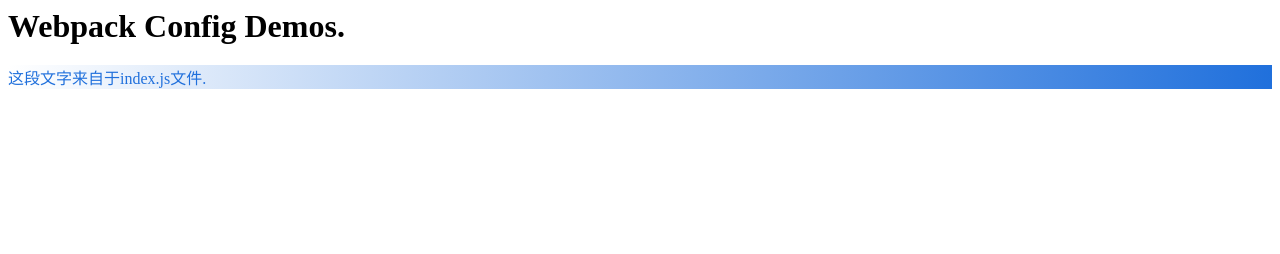
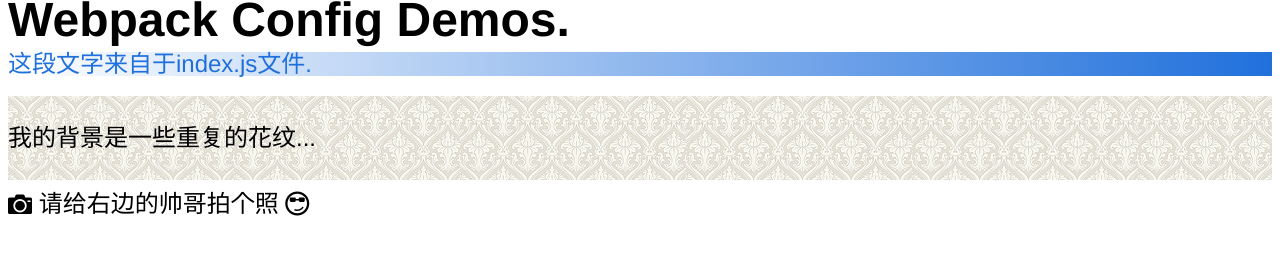
Before and after one commit to jkvim/es2015-demos, a website built with webpack: page index.html in a window 1280 px wide. Built offline with nearby package versions, Linux system fonts and the light colour scheme.

Commit message:
Add url-loader and file-loader to load font-icon and image.

```diff
--- /dev/null
+++ b/fontStyle.css
@@ -0,0 +1,32 @@
+@font-face {
+  font-family: 'icomoon';
+  src:  url('fonts/icomoon.eot?9id5xa');
+  src:  url('fonts/icomoon.eot?9id5xa#iefix') format('embedded-opentype'),
+    url('fonts/icomoon.ttf?9id5xa') format('truetype'),
+    url('fonts/icomoon.woff?9id5xa') format('woff'),
+    url('fonts/icomoon.svg?9id5xa#icomoon') format('svg');
+  font-weight: normal;
+  font-style: normal;
+}
+
+[class^="icon-"], [class*=" icon-"] {
+  /* use !important to prevent issues with browser extensions that change fonts */
+  font-family: 'icomoon' !important;
+  speak: none;
+  font-style: normal;
+  font-weight: normal;
+  font-variant: normal;
+  text-transform: none;
+  line-height: 1;
+
+  /* Better Font Rendering =========== */
+  -webkit-font-smoothing: antialiased;
+  -moz-osx-font-smoothing: grayscale;
+}
+
+.icon-camera:before {
+  content: "\e90f";
+}
+.icon-cool:before {
+  content: "\e9eb";
+}
--- a/index.html
+++ b/index.html
@@ -7,5 +7,13 @@
     <body>
         <h1>Webpack Config Demos.</h1>
         <p id="root"></p>
+        <p class="background">
+            我的背景是一些重复的花纹...
+        </p>
+        <p class="fontIcon">
+            <i class="icon-camera"></i>
+            <span>请给右边的帅哥拍个照</span>
+            <i class="icon-cool"></i>
+        </p>
     </body>
 </html>
--- a/index.scss
+++ b/index.scss
@@ -1,11 +1,26 @@
+@import "./fontStyle.css";
+
 body {
+    font-size: 24px;
+    line-height: 100%;
+    font-family: "Helvetica Neue", Helvetica, Arial, sans-serif;
     * {
         margin: 0;
         padding: 0;
     }
     #root {
         color: #2070DC;
-        margin-top: 20px;
+        margin: 20px 0;
         background: linear-gradient(to right, #FFFFFF, #2070DC);
     }
+    .background {
+        padding: 30px 0;
+        background: url("./background.jpg");
+    }
+    .fontIcon {
+        padding: 10px 0;
+        & > * {
+            vertical-align: middle;
+        }
+    }
 }
--- a/package.json
+++ b/package.json
@@ -29,11 +29,13 @@
         "babel-preset-es2015": "^6.24.1",
         "babel-preset-stage-1": "^6.24.1",
         "css-loader": "^0.28.4",
+        "file-loader": "^0.11.2",
         "html-webpack-plugin": "^2.28.0",
         "node-sass": "^4.5.3",
         "postcss-loader": "^2.0.6",
         "sass-loader": "^6.0.6",
         "style-loader": "^0.18.2",
+        "url-loader": "^0.5.9",
         "webpack": "^2.6.1",
         "webpack-dev-server": "^2.4.5"
     }
--- a/webpack.config.js
+++ b/webpack.config.js
@@ -45,6 +45,19 @@
             use: [{
                 loader: 'babel-loader'
             }]
+        }, {
+            test: /\.(jpg|png|gif)$/,
+            use: [{
+                loader: 'url-loader',
+                options: {
+                    limit: 20480
+                }
+            }]
+        }, {
+            test: /\.(eot|svg|ttf|woff)$/,
+            use: [{
+                loader: 'file-loader'
+            }]
         }]
     }
 };
```
Also changed, not shown: background.jpg (added), fonts/icomoon.ttf (added), fonts/icomoon.woff (added), 3 other files.
